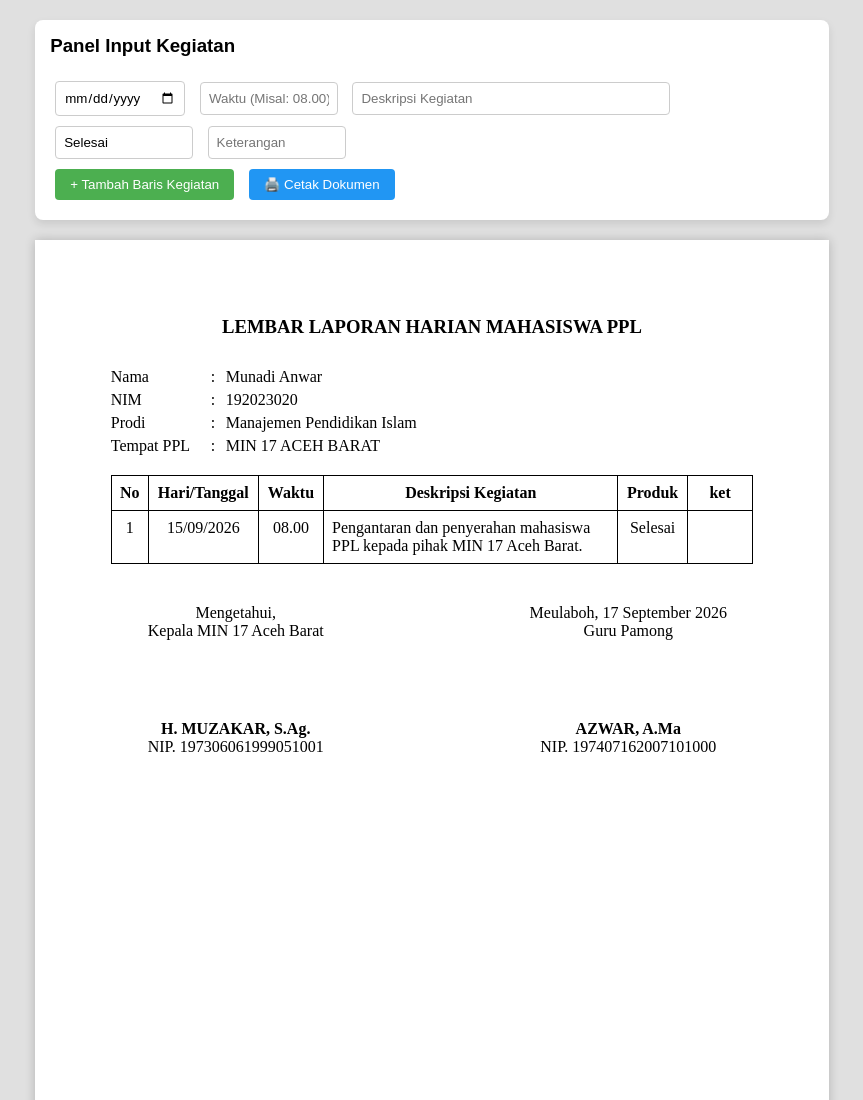
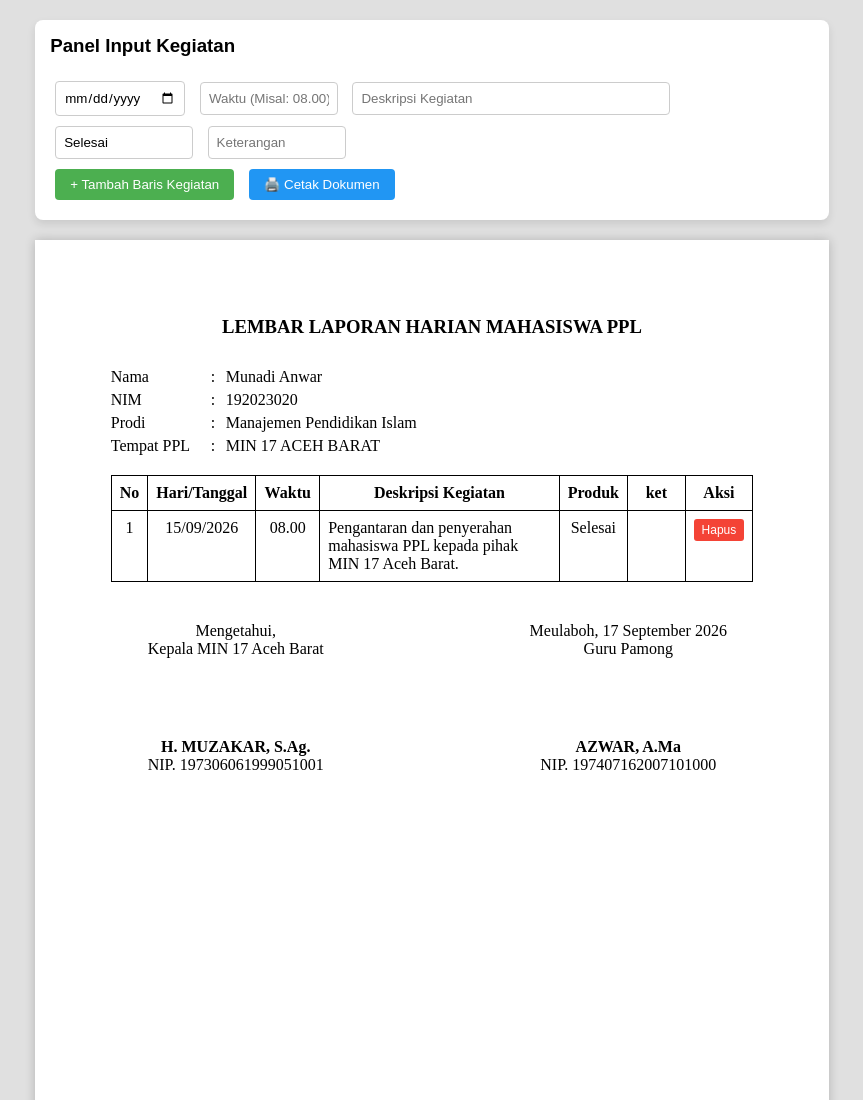
Before and after one commit to thisneid-prog/Logbook-Harian, a plain HTML site: page index.html in a window 1280 px wide. Shown: the top 1100 px of the page, without its empty margins (208-1071 px from the left). Drawn offline with Linux system fonts and the light colour scheme.

Commit message:
Update index.html

```diff
--- a/index.html
+++ b/index.html
@@ -89,6 +89,16 @@
 
         .teks-kiri { text-align: left; }
 
+        .btn-aksi {
+            background-color: #f44336;
+            color: white;
+            border: none;
+            padding: 4px 8px;
+            border-radius: 3px;
+            cursor: pointer;
+            font-size: 12px;
+        }
+
         .tanda-tangan {
             display: flex;
             justify-content: space-between;
@@ -145,6 +155,7 @@
                     <th style="width: 45%;">Deskripsi Kegiatan</th>
                     <th style="width: 10%;">Produk</th>
                     <th style="width: 10%;">ket</th>
+                    <th class="no-print" style="width: 5%;">Aksi</th>
                 </tr>
             </thead>
             <tbody id="tabel-body">
@@ -191,6 +202,9 @@
                     <td class="teks-kiri">${item.deskripsi}</td>
                     <td>${item.produk}</td>
                     <td>${item.ket}</td>
+                    <td class="no-print">
+                        <button class="btn-aksi" onclick="hapusBaris(${index})">Hapus</button>
+                    </td>
                 `;
                 tbody.appendChild(tr);
             });
```
